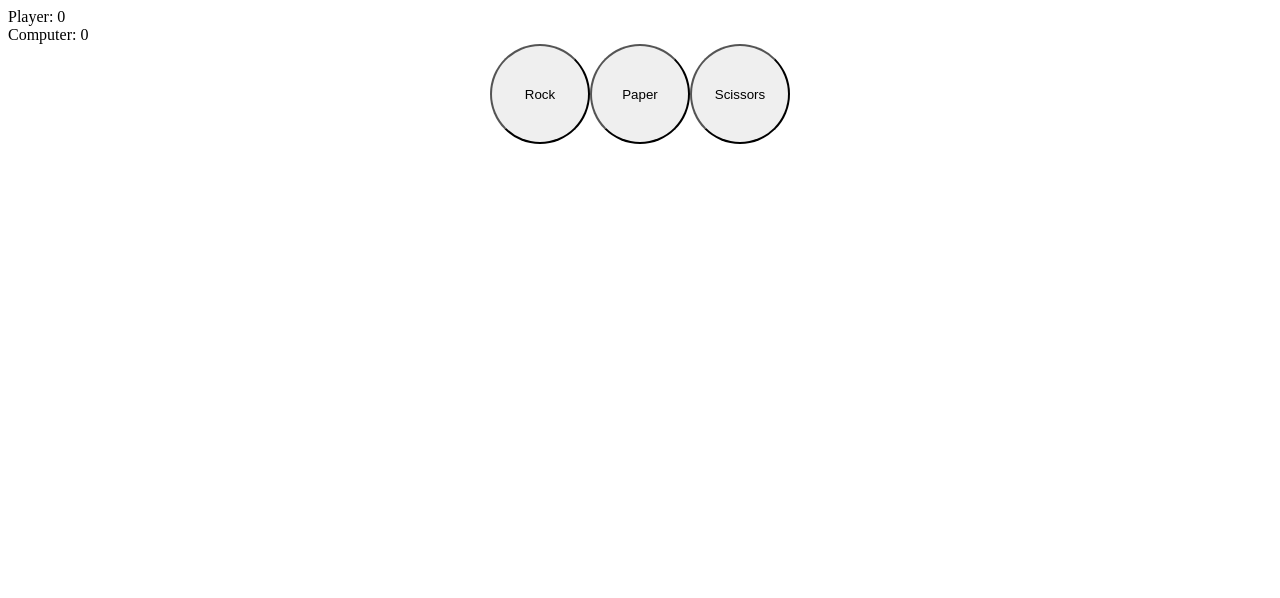
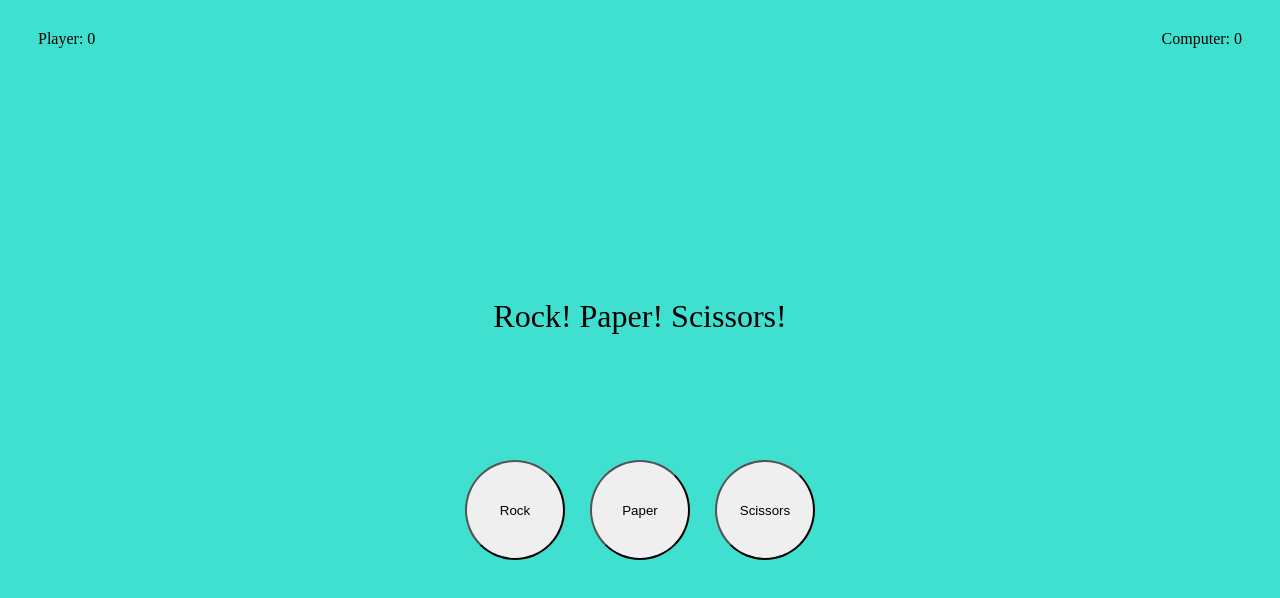
Before and after one commit to excaliar/RockPaperScissors, a plain HTML site: page index.html in a window 1280 px wide. Drawn offline with Linux system fonts and the light colour scheme.

Commit message:
style page in css

```diff
--- a/index.html
+++ b/index.html
@@ -10,10 +10,21 @@
 </head>
 <body>
 
+    <div class="score">
+        <div class="space">
+            <div class="player">Player: 0</div>
+        </div>
+
+        <div class="pace">
+            <div class="computer">Computer: 0</div>
+        </div>
+    </div>
+
+
     <div class="display">
-        <div class="player">Player: 0</div>
-        <div class="computer">Computer: 0</div>
+        <div class="result">Rock! Paper! Scissors!</div>
     </div>
+
 
     <div class="btn">
         <button id="rock">Rock</button>
--- a/script.js
+++ b/script.js
@@ -45,7 +45,7 @@ function oneRound(playerSelection, computerSelection) {
 }
 
 const display = document.querySelector('.display');
-const roundResult = document.createElement('div');
+const roundResult = document.querySelector('.result')
 const player = document.querySelector('.player');
 const computer = document.querySelector('.computer');
 
@@ -73,5 +73,3 @@ scissors.addEventListener('click', () => {
     computer.textContent = `Computer: ${c}`
     checkWinner()
 })
-
-display.appendChild(roundResult);
--- a/style.css
+++ b/style.css
@@ -1,10 +1,45 @@
+body {
+    background-color: turquoise;
+}
+
 button {
     border-radius: 50%;
     width: 100px;
     height: 100px;
+    margin-top: 75px;
 }
 
 .btn {
     display: flex;
     justify-content: center;
+    gap: 25px;
 }
+
+.score {
+    display: flex;
+    justify-content: space-between;
+    margin-top: 30px;
+}
+
+.space {
+    margin-left: 30px;
+}
+
+.pace {
+    margin-right: 30px;
+}
+
+
+.display {
+    display: flex;
+    justify-content: center;
+    padding-bottom: 50px;
+    padding-top: 50px;
+    margin-left: auto;
+    margin-right: auto;
+    margin-top: 200px;
+}
+
+.result {
+    font-size: 32px;
+}
```
